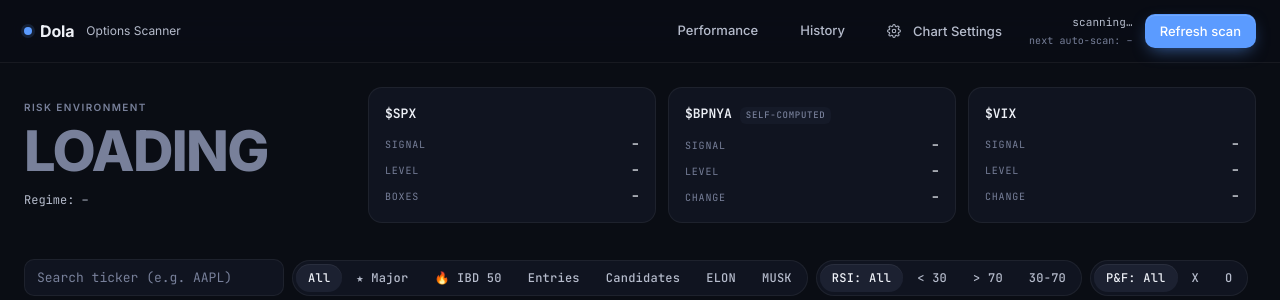
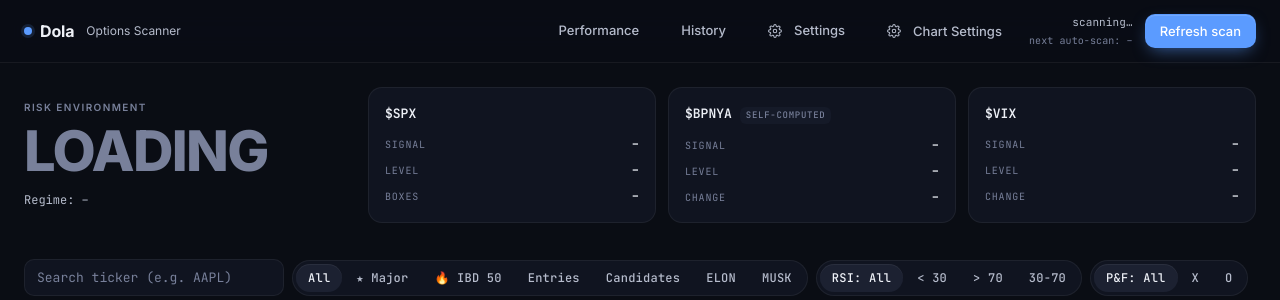
Before and after one commit to Day0D1/Dola-Scanner, a FastAPI app: page / in a window 1280 px wide. Shown: the top 300 px of the page. Run offline with FastAPI, Linux system fonts and the light colour scheme; some libraries are stand-ins or nearby versions.

Commit message:
Fix Chart Settings modal not closing on v2 pages + add Settings link on dashboard
v2/design.css defined `.cs-modal { display: flex; ... }` but had no `[hidden]`
override, so `modal.hidden = true` from JS lost on specificity — the modal
stayed visible on v2 pages despite Cancel/X/backdrop clicks working. Legacy
pages worked because the standalone chart_settings.css already had the
override. Adding the same `[hidden] { display: none !important }` rule to
v2/design.css so both stylesheets behave the same.

Also added a Settings link (with cog icon) to the legacy dashboard topbar
between History and Chart Settings — points to /v2/settings so the BPNYA
CSV import + daily-entry form are one click away.

Co-Authored-By: Claude Opus 4.7 <noreply@anthropic.com>

```diff
--- a/app/static/v2/design.css
+++ b/app/static/v2/design.css
@@ -1104,6 +1104,12 @@ h1, h2, h3, h4, h5, h6 { margin: 0; font-weight: 600; }
   box-shadow: var(--shadow-3);
   animation: csIn var(--dur-med) var(--ease);
 }
+/* The rules above set `display: flex`, which the browser's default
+   `[hidden] { display: none }` cannot beat on specificity. Add an explicit
+   override so setting `modal.hidden = true` from JS actually hides the modal
+   on v2 pages the way it does on legacy. Also covers the backdrop for
+   symmetry with the standalone chart_settings.css. */
+.cs-modal[hidden], .cs-backdrop[hidden] { display: none !important; }
 .cs-header {
   padding: var(--sp-4) var(--sp-5);
   border-bottom: 1px solid var(--border);
--- a/app/templates/dashboard.html
+++ b/app/templates/dashboard.html
@@ -22,6 +22,12 @@
       <span id="modeBadge" class="mode-badge hidden"></span>
       <a href="/performance" class="btn ghost">Performance</a>
       <a href="/history" class="btn ghost">History</a>
+      <a href="/v2/settings" class="btn ghost" title="App Settings — BPNYA import + daily-entry form, breadth config, universe">
+        <svg width="14" height="14" viewBox="0 0 24 24" fill="none" stroke="currentColor" stroke-width="1.8" stroke-linecap="round" stroke-linejoin="round" style="vertical-align:-2px;margin-right:4px">
+          <path d="M12 15a3 3 0 100-6 3 3 0 000 6z"/>
+          <path d="M19.4 15a1.7 1.7 0 00.3 1.9l.1.1a2 2 0 11-2.8 2.8l-.1-.1a1.7 1.7 0 00-1.9-.3 1.7 1.7 0 00-1 1.5V21a2 2 0 11-4 0v-.1a1.7 1.7 0 00-1.1-1.5 1.7 1.7 0 00-1.9.3l-.1.1a2 2 0 11-2.8-2.8l.1-.1a1.7 1.7 0 00.3-1.9 1.7 1.7 0 00-1.5-1H3a2 2 0 110-4h.1a1.7 1.7 0 001.5-1.1 1.7 1.7 0 00-.3-1.9l-.1-.1a2 2 0 112.8-2.8l.1.1a1.7 1.7 0 001.9.3H9a1.7 1.7 0 001-1.5V3a2 2 0 114 0v.1a1.7 1.7 0 001 1.5 1.7 1.7 0 001.9-.3l.1-.1a2 2 0 112.8 2.8l-.1.1a1.7 1.7 0 00-.3 1.9V9a1.7 1.7 0 001.5 1H21a2 2 0 110 4h-.1a1.7 1.7 0 00-1.5 1z"/>
+        </svg>Settings
+      </a>
       <button type="button" class="btn ghost" id="chartSettingsBtn"
               title="Chart settings — colors, indicators (indices exempt)"
               onclick="window.openChartSettings && window.openChartSettings()">
```
